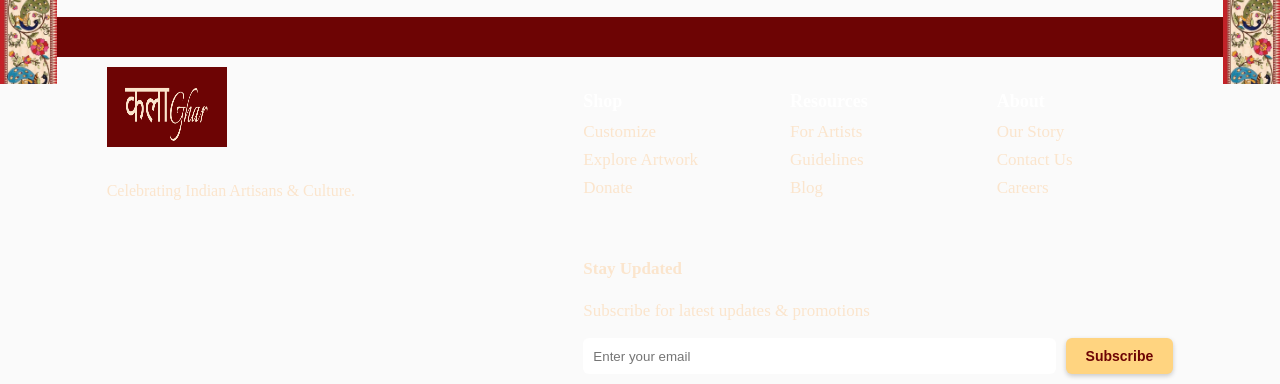
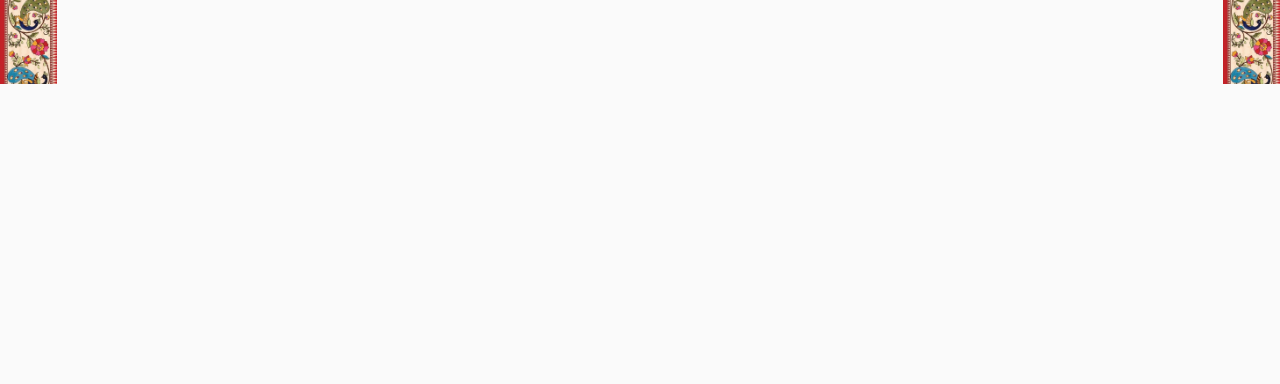
Before and after one commit to notshruthii/peacock, a website: page frontend/gallery.html in a window 1280 px wide. Shown: the part 716-1100 px from the top of the page. Drawn offline with Linux system fonts and the light colour scheme; a web font is replaced by a local one.

```diff
--- a/frontend/gallery.html
+++ b/frontend/gallery.html
@@ -91,61 +91,5 @@
 
 
 </body>
-<footer class="site-footer">
-    <div class="footer-top">
-      <!-- Logo / Branding -->
-      <div class="footer-brand">
-        <img class="footer-logo" src="images/logo.png" alt="कलाGhar Logo" />
-        <p>Celebrating Indian Artisans & Culture.</p>
-      </div>
 
-      <!-- Links Columns -->
-      <div class="footer-links">
-        <div class="link-column">
-          <h4>Shop</h4>
-          <ul>
-            <li><a href="customize.html">Customize</a></li>
-            <li><a href="exploreartwork.html">Explore Artwork</a></li>
-            <li><a href="donation.html">Donate</a></li>
-          </ul>
-        </div>
-        <div class="link-column">
-          <h4>Resources</h4>
-          <ul>
-            <li><a href="for-artists.html">For Artists</a></li>
-            <li><a href="#">Guidelines</a></li>
-            <li><a href="#">Blog</a></li>
-          </ul>
-        </div>
-        <div class="link-column">
-          <h4>About</h4>
-          <ul>
-            <li><a href="#">Our Story</a></li>
-            <li><a href="#">Contact Us</a></li>
-            <li><a href="#">Careers</a></li>
-          </ul>
-        </div>
-
-        <!-- Newsletter Signup -->
-        <div class="newsletter">
-          <h4>Stay Updated</h4>
-          <p>Subscribe for latest updates & promotions</p>
-          <form>
-            <input type="email" placeholder="Enter your email" required />
-            <button type="submit">Subscribe</button>
-          </form>
-        </div>
-      </div>
-    </div>
-
-    <!-- Footer Bottom -->
-    <div class="footer-bottom">
-      <p>&copy; 2025 कलाGhar. All Rights Reserved.</p>
-      <div class="social-icons">
-        <a href="#"><i class="fab fa-instagram"></i></a>
-        <a href="#"><i class="fab fa-facebook-f"></i></a>
-        <a href="#"><i class="fab fa-twitter"></i></a>
-      </div>
-    </div>
-  </footer>
 </html>
```
Also changed, not shown: frontend/exploreartwork.html (+3 -3 lines).
